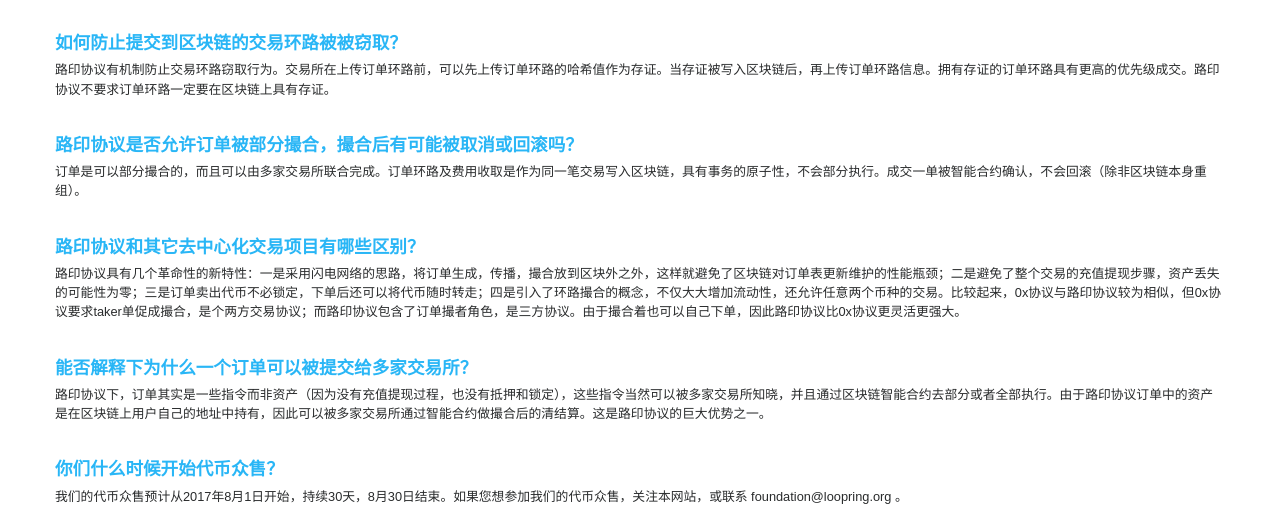
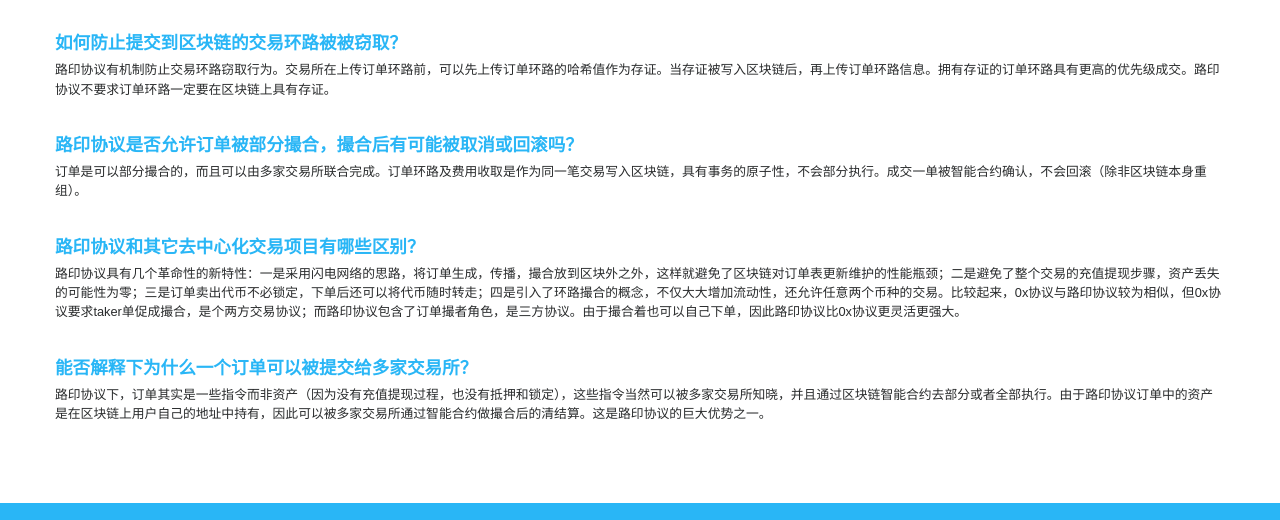
Before and after one commit to ruizhaoz1/website, a plain HTML site: page cn/faq.html in a window 1280 px wide. Shown: the part 1043-1563 px from the top of the page. Drawn offline with Linux system fonts and the light colour scheme; files whose address does not match are found by name.

Commit message:
remove Zico related faq

```diff
--- a/cn/faq.html
+++ b/cn/faq.html
@@ -101,10 +101,7 @@
                         <dt>能否解释下为什么一个订单可以被提交给多家交易所？</dt>
                         <dd>路印协议下，订单其实是一些指令而非资产（因为没有充值提现过程，也没有抵押和锁定），这些指令当然可以被多家交易所知晓，并且通过区块链智能合约去部分或者全部执行。由于路印协议订单中的资产是在区块链上用户自己的地址中持有，因此可以被多家交易所通过智能合约做撮合后的清结算。这是路印协议的巨大优势之一。</dd>
                     </dl>
-                    <dl>
-                        <dt>你们什么时候开始代币众售？</dt>
-                        <dd>我们的代币众售预计从2017年8月1日开始，持续30天，8月30日结束。如果您想参加我们的代币众售，关注本网站，或联系 foundation@loopring.org 。</dd>
-                    </dl>
+
                 </div>
         </section>
         <!--
```
Also changed, not shown: en/faq.html (+2 -2 lines).
